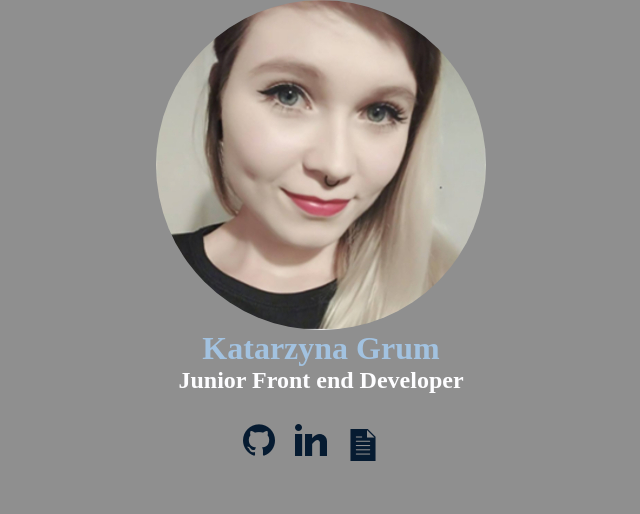
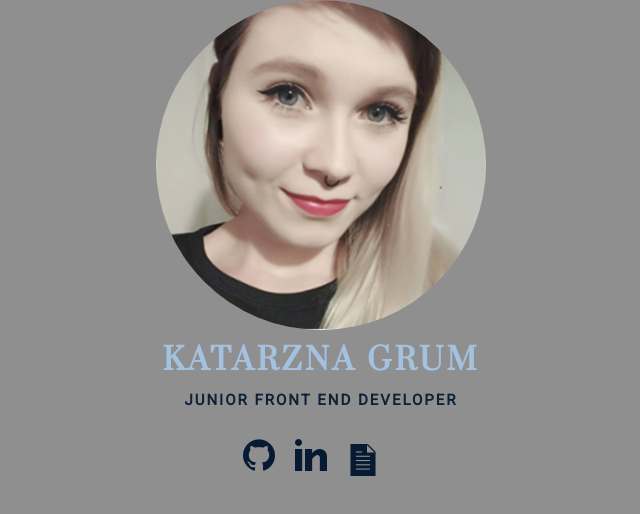
Before and after one commit to KatarzynaGrum/KatarzynaGrum.github.io, a plain HTML site: page index.html in a window 1280 px wide. Shown: the whole page, without its empty margins (319-959 px from the left). Drawn offline with Linux system fonts and the light colour scheme.

Commit message:
simple final version

```diff
--- a/css/style.css
+++ b/css/style.css
@@ -10,11 +10,19 @@ body {
 h1 {
   color: #a2c2e0;
     text-align: center;
+    font-family: 'Prata', serif;
+    display: block;
+    padding: 10px;
+    letter-spacing: 3px;
+    font-size: 30px;
 }
 
 h2 {
-    color: #fdfdff;
+    color: #0f2134;
     text-align: center;
+    font-family: 'Roboto', serif;
+    letter-spacing: 2px;
+    font-size: 15px;
 }
 
 .img {
@@ -36,17 +44,12 @@ h2 {
     padding: 30px;
 }
 
-.house {
+.github {
     width: 32px;
     height: 32px;
     margin-right: 20px;
 }
 
-.github {
-    width: 32px;
-    height: 32px;
-    margin-right: 20px;
-}
 .linkedin {
     width: 32px;
     height: 32px;
@@ -57,5 +60,4 @@ h2 {
     height: 32px;
     margin-right: 20px;
     margin-top: 5px;
-
 }
--- a/index.html
+++ b/index.html
@@ -6,14 +6,15 @@
     <link rel="shortcut icon" href="img/favicon.ico" type="image/x-icon">
     <link rel="icon" href="img/favicon.ico" type="image/x-icon">
     <link rel="stylesheet" href="css/style.css" type="text/css">
+    <link href="https://fonts.googleapis.com/css?family=Prata|Roboto" rel="stylesheet">
     <title>Katarzyna Grum</title>
 </head>
 <body>
 <div class="container">
     <div class="img"></div>
-    <h1>Katarzyna Grum</h1>
-    <h2>Junior Front end Developer</h2>
 </div>
+<h1>KATARZNA GRUM</h1>
+<h2>JUNIOR FRONT END DEVELOPER</h2>
 
 <div class="icons">
 
```
